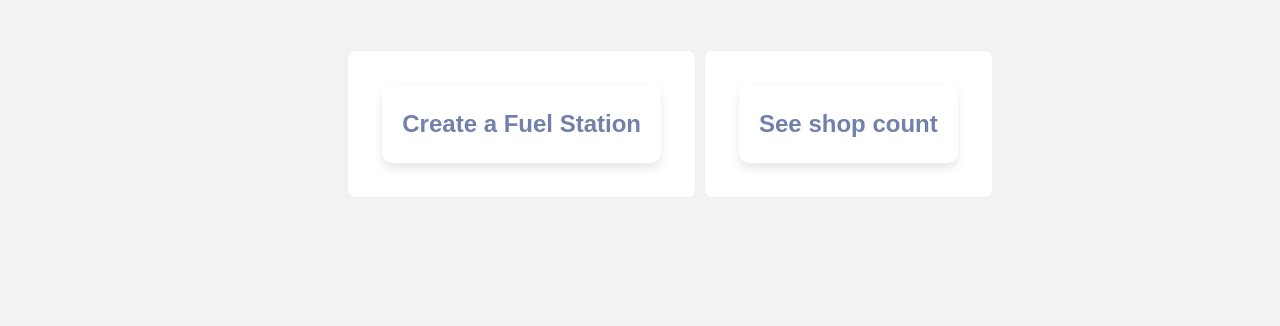
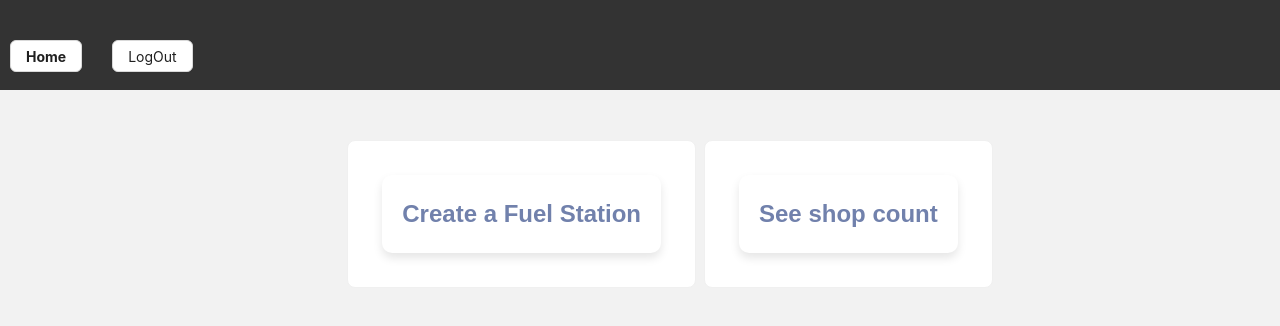
Before and after one commit to sangeethnavodya/Mechanical-Center, a React (Create React App) app: page /adminHome in a window 1280 px wide. Shown: the top 326 px of the page. Built offline with nearby package versions, Linux system fonts and the light colour scheme.

Commit message:
Ui changes

```diff
--- a/src/Components/AdminHome/AdminHome.js
+++ b/src/Components/AdminHome/AdminHome.js
@@ -1,10 +1,12 @@
 import React, { Component } from 'react'
 import '../../Components/ComponentCss/ownerHome.css'
 import { Card, Space } from 'antd'
+import Navbar from "../navbar_component";
 
 function AdminHomeNew() {
     return (
         <div>
+            <Navbar/>
             <Space direction='horizontal' style={{ display: 'flex', justifyContent: 'center', alignItems: 'center', marginLeft: '60px', marginTop: '50px' }}>
                 <Card>
                     <a className='card' href='/adminHomeFuel'>
```
